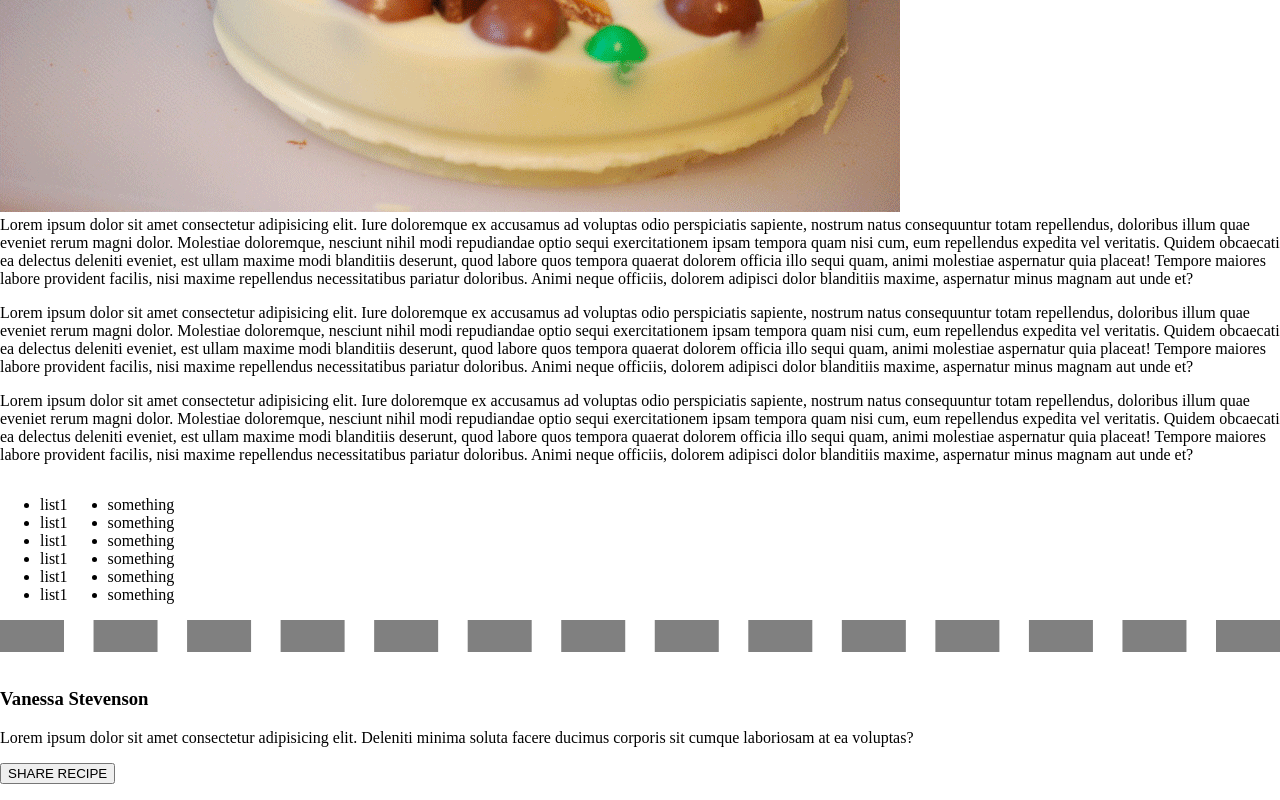
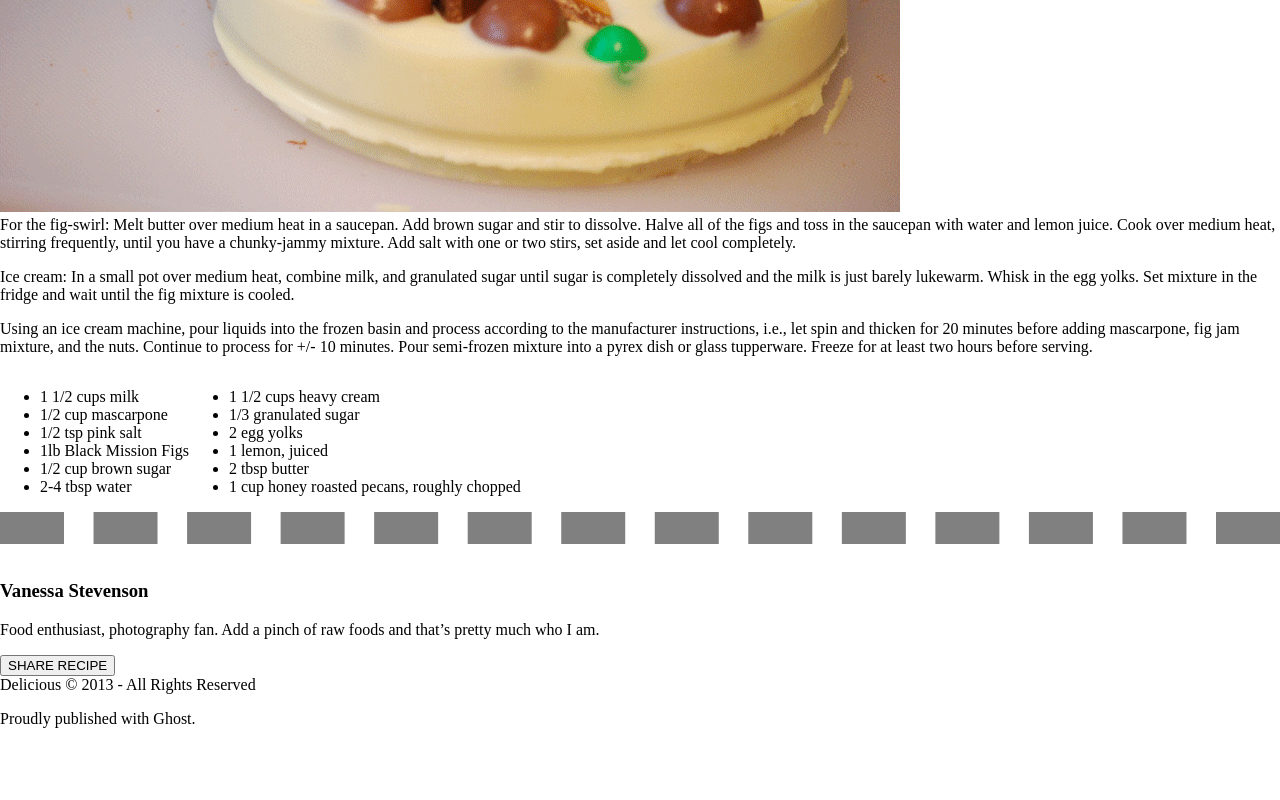
Before and after one commit to SpencerTower/chocolate-pizza, a plain HTML site: page index.html in a window 1280 px wide. Shown: the part 816-1616 px from the top of the page. After the commit the page ends 1560 px from the top, so only its background shows below. Drawn offline with Linux system fonts and the light colour scheme.

Commit message:
adds text content

```diff
--- a/index.html
+++ b/index.html
@@ -38,46 +38,25 @@
     </div>
     <img src="img/choco-pizza.png" alt="chocolate pizza" id="hero">
     <article class="bottom-border">
-      <p>Lorem ipsum dolor sit amet consectetur adipisicing elit. Iure doloremque ex accusamus ad voluptas odio
-        perspiciatis sapiente, nostrum natus consequuntur totam repellendus, doloribus illum quae eveniet rerum magni
-        dolor. Molestiae doloremque, nesciunt nihil modi repudiandae optio sequi exercitationem ipsam tempora quam nisi
-        cum, eum repellendus expedita vel veritatis. Quidem obcaecati ea delectus deleniti eveniet, est ullam maxime
-        modi blanditiis deserunt, quod labore quos tempora quaerat dolorem officia illo sequi quam, animi molestiae
-        aspernatur quia placeat! Tempore maiores labore provident facilis, nisi maxime repellendus necessitatibus
-        pariatur doloribus. Animi neque officiis, dolorem adipisci dolor blanditiis maxime, aspernatur minus magnam aut
-        unde et?</p>
-      <p>Lorem ipsum dolor sit amet consectetur adipisicing elit. Iure doloremque ex accusamus ad voluptas odio
-        perspiciatis sapiente, nostrum natus consequuntur totam repellendus, doloribus illum quae eveniet rerum magni
-        dolor. Molestiae doloremque, nesciunt nihil modi repudiandae optio sequi exercitationem ipsam tempora quam nisi
-        cum, eum repellendus expedita vel veritatis. Quidem obcaecati ea delectus deleniti eveniet, est ullam maxime
-        modi blanditiis deserunt, quod labore quos tempora quaerat dolorem officia illo sequi quam, animi molestiae
-        aspernatur quia placeat! Tempore maiores labore provident facilis, nisi maxime repellendus necessitatibus
-        pariatur doloribus. Animi neque officiis, dolorem adipisci dolor blanditiis maxime, aspernatur minus magnam aut
-        unde et?</p>
-      <p>Lorem ipsum dolor sit amet consectetur adipisicing elit. Iure doloremque ex accusamus ad voluptas odio
-        perspiciatis sapiente, nostrum natus consequuntur totam repellendus, doloribus illum quae eveniet rerum magni
-        dolor. Molestiae doloremque, nesciunt nihil modi repudiandae optio sequi exercitationem ipsam tempora quam nisi
-        cum, eum repellendus expedita vel veritatis. Quidem obcaecati ea delectus deleniti eveniet, est ullam maxime
-        modi blanditiis deserunt, quod labore quos tempora quaerat dolorem officia illo sequi quam, animi molestiae
-        aspernatur quia placeat! Tempore maiores labore provident facilis, nisi maxime repellendus necessitatibus
-        pariatur doloribus. Animi neque officiis, dolorem adipisci dolor blanditiis maxime, aspernatur minus magnam aut
-        unde et?</p>
+      <p>For the fig-swirl: Melt butter over medium heat in a saucepan. Add brown sugar and stir to dissolve. Halve all of the figs and toss in the saucepan with water and lemon juice. Cook over medium heat, stirring frequently, until you have a chunky-jammy mixture. Add salt with one or two stirs, set aside and let cool completely.</p>
+      <p>Ice cream: In a small pot over medium heat, combine milk, and granulated sugar until sugar is completely dissolved and the milk is just barely lukewarm. Whisk in the egg yolks. Set mixture in the fridge and wait until the fig mixture is cooled.</p>
+      <p>Using an ice cream machine, pour liquids into the frozen basin and process according to the manufacturer instructions, i.e., let spin and thicken for 20 minutes before adding mascarpone, fig jam mixture, and the nuts. Continue to process for +/- 10 minutes. Pour semi-frozen mixture into a pyrex dish or glass tupperware. Freeze for at least two hours before serving.</p>
       <section id="ingredients" class="flex">
         <ul>
-          <li>list1</li>
-          <li>list1</li>
-          <li>list1</li>
-          <li>list1</li>
-          <li>list1</li>
-          <li>list1</li>
+          <li>1 1/2 cups milk</li>
+          <li>1/2 cup mascarpone</li>
+          <li>1/2 tsp pink salt</li>
+          <li>1lb Black Mission Figs</li>
+          <li>1/2 cup brown sugar</li>
+          <li>2-4 tbsp water</li>
         </ul>
         <ul>
-          <li>something</li>
-          <li>something</li>
-          <li>something</li>
-          <li>something</li>
-          <li>something</li>
-          <li>something</li>
+          <li>1 1/2 cups heavy cream</li>
+          <li>1/3 granulated sugar</li>
+          <li>2 egg yolks</li>
+          <li>1 lemon, juiced</li>
+          <li>2 tbsp butter</li>
+          <li>1 cup honey roasted pecans, roughly chopped</li>
         </ul>
       </section>
     </article>
@@ -85,8 +64,7 @@
       <img src="" alt="">
       <div>
         <h3>Vanessa Stevenson</h3>
-        <p>Lorem ipsum dolor sit amet consectetur adipisicing elit. Deleniti minima soluta facere ducimus corporis sit
-          cumque laboriosam at ea voluptas?</p>
+        <p>Food enthusiast, photography fan. Add a pinch of raw foods and that’s pretty much who I am.</p>
       </div>
       <button id="btn-share" class="uppercase">Share Recipe</button>
     </div>
@@ -98,8 +76,8 @@
       <img src="" alt="">
       <div class="light-btm-border"></div>
     </div>
-    <p></p>
-    <p></p>
+    <p>Delicious &copy; 2013 - All Rights Reserved</p>
+    <p>Proudly published with Ghost.</p>
   </footer>
 </body>
 
```
